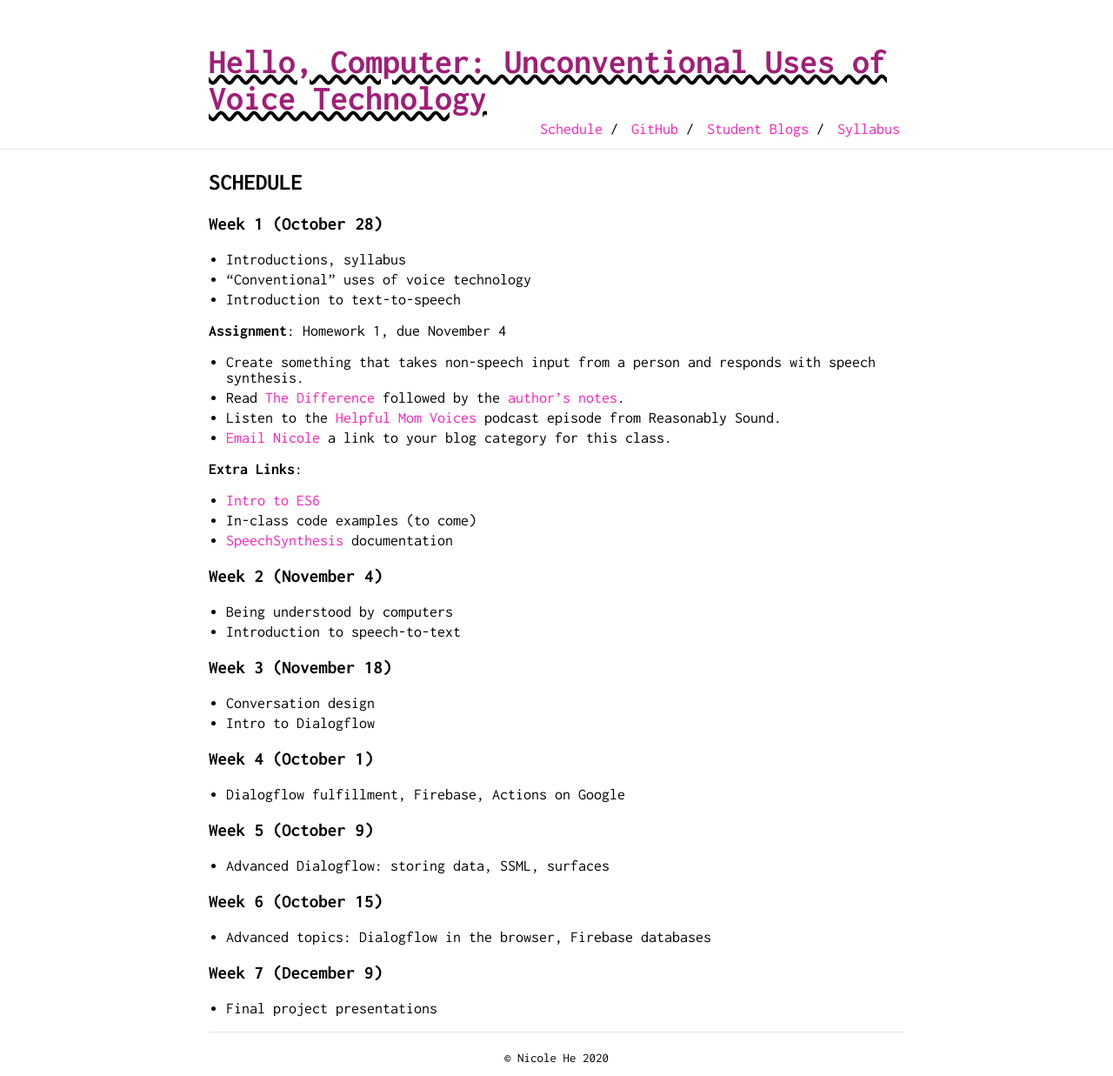
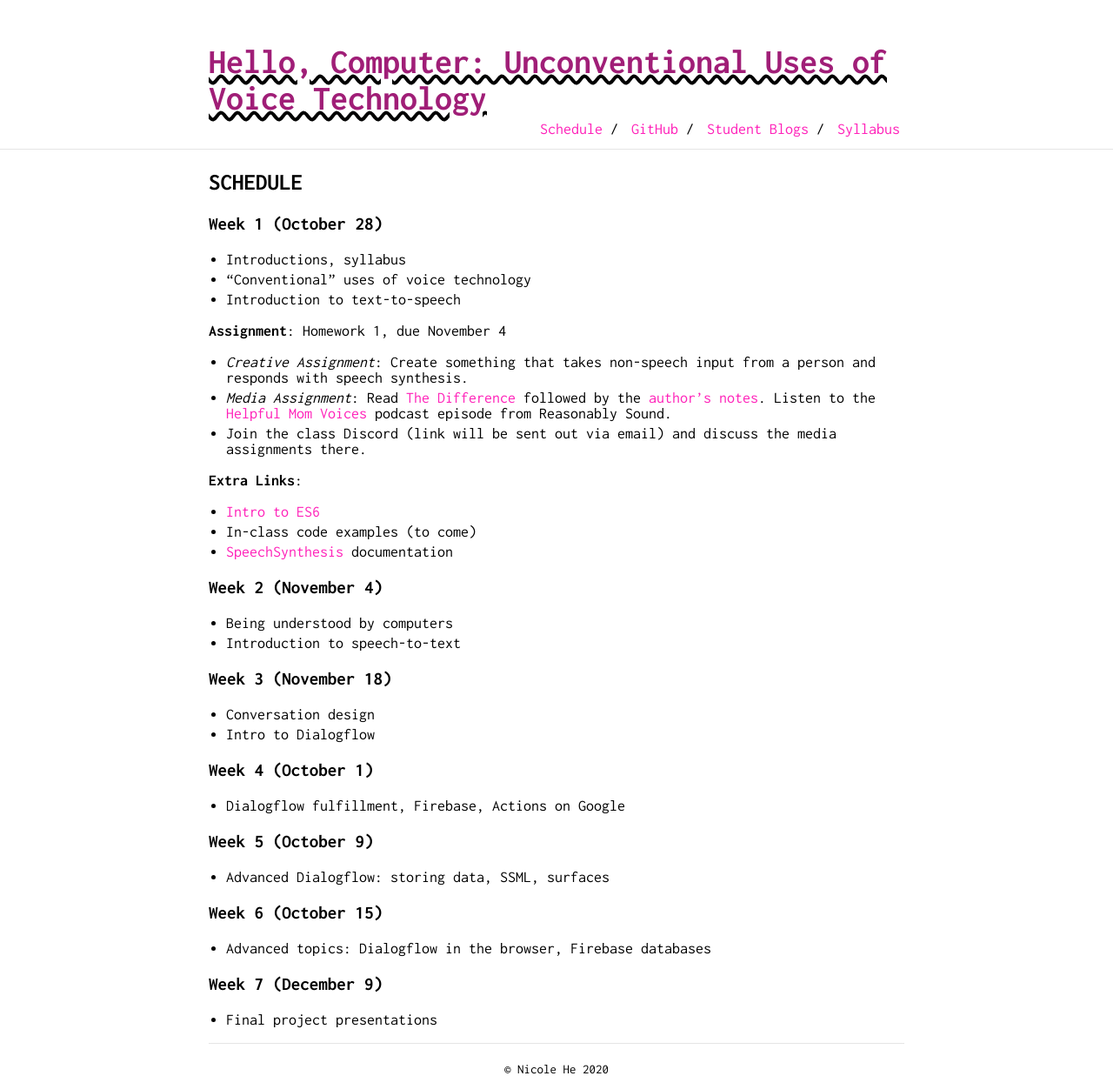
Before and after one commit to nicolehe/nicolehe.github.io, a Jekyll site: the page built from schedule.md, in a window 1280 px wide. Shown: the whole page at 87% size. Built offline with Jekyll 4.4.1, drawn with Linux system fonts in a browser that asks for light colours; our own code applies the rules of GitHub Pages for plain Markdown files.

Commit message:
week 1 adjustments

```diff
--- a/schedule.md
+++ b/schedule.md
@@ -11,10 +11,9 @@
 - Introduction to text-to-speech
 
 **Assignment**: Homework 1, due November 4
-- Create something that takes non-speech input from a person and responds with speech synthesis.
-- Read [The Difference](https://qntm.org/difference) followed by the [author's notes](https://qntm.org/adapting).
-- Listen to the [Helpful Mom Voices](http://reasonablysound.com/2018/02/27/helpful-mom-voices/) podcast episode from Reasonably Sound.
-- [Email Nicole](mailto:nicole.he@nyu.edu) a link to your blog category for this class.
+- *Creative Assignment*: Create something that takes non-speech input from a person and responds with speech synthesis.
+- *Media Assignment*: Read [The Difference](https://qntm.org/difference) followed by the [author's notes](https://qntm.org/adapting). Listen to the [Helpful Mom Voices](http://reasonablysound.com/2018/02/27/helpful-mom-voices/) podcast episode from Reasonably Sound.
+- Join the class Discord (link will be sent out via email) and discuss the media assignments there.
 
 **Extra Links**:
 - [Intro to ES6](https://andrew.hedges.name/es6/)
```
